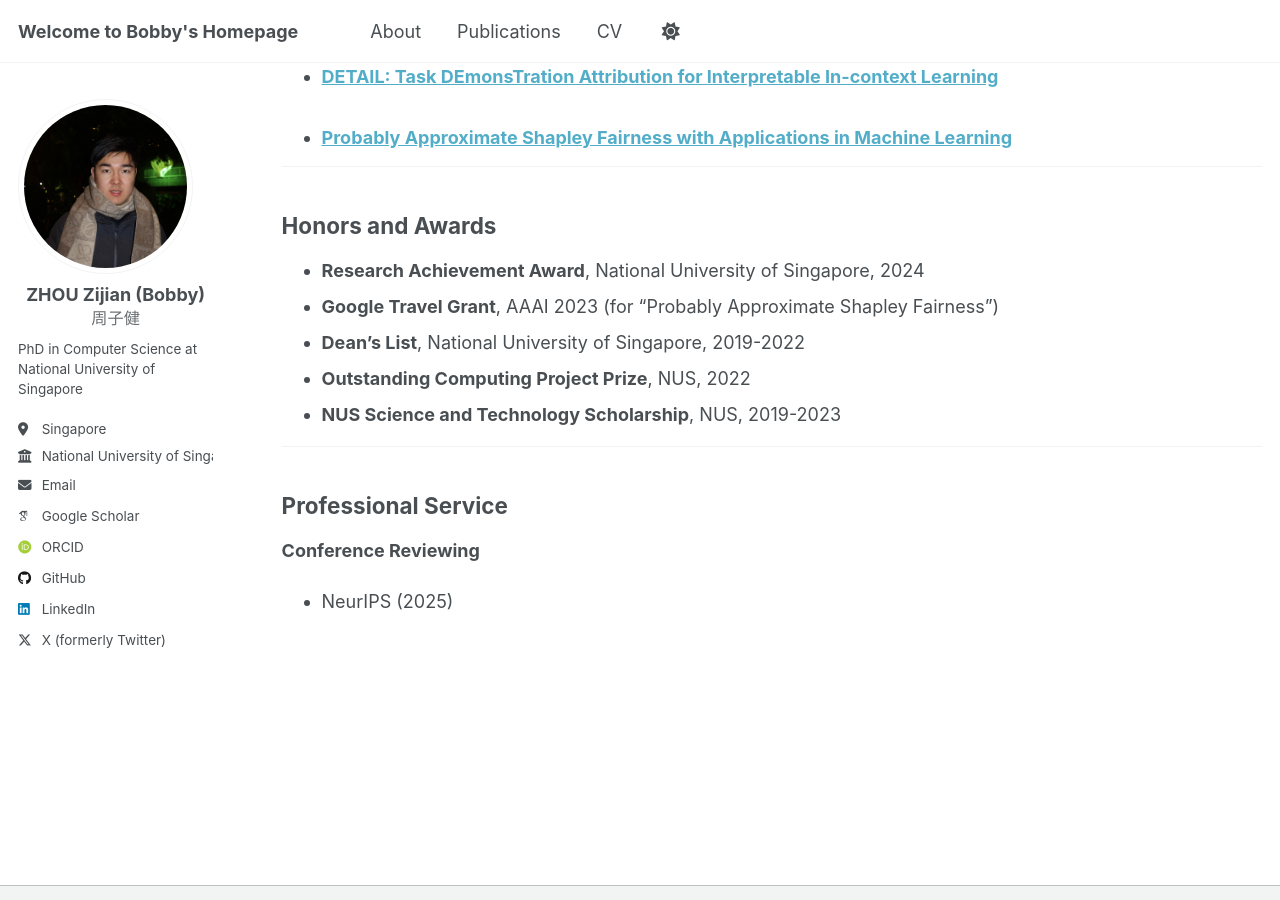
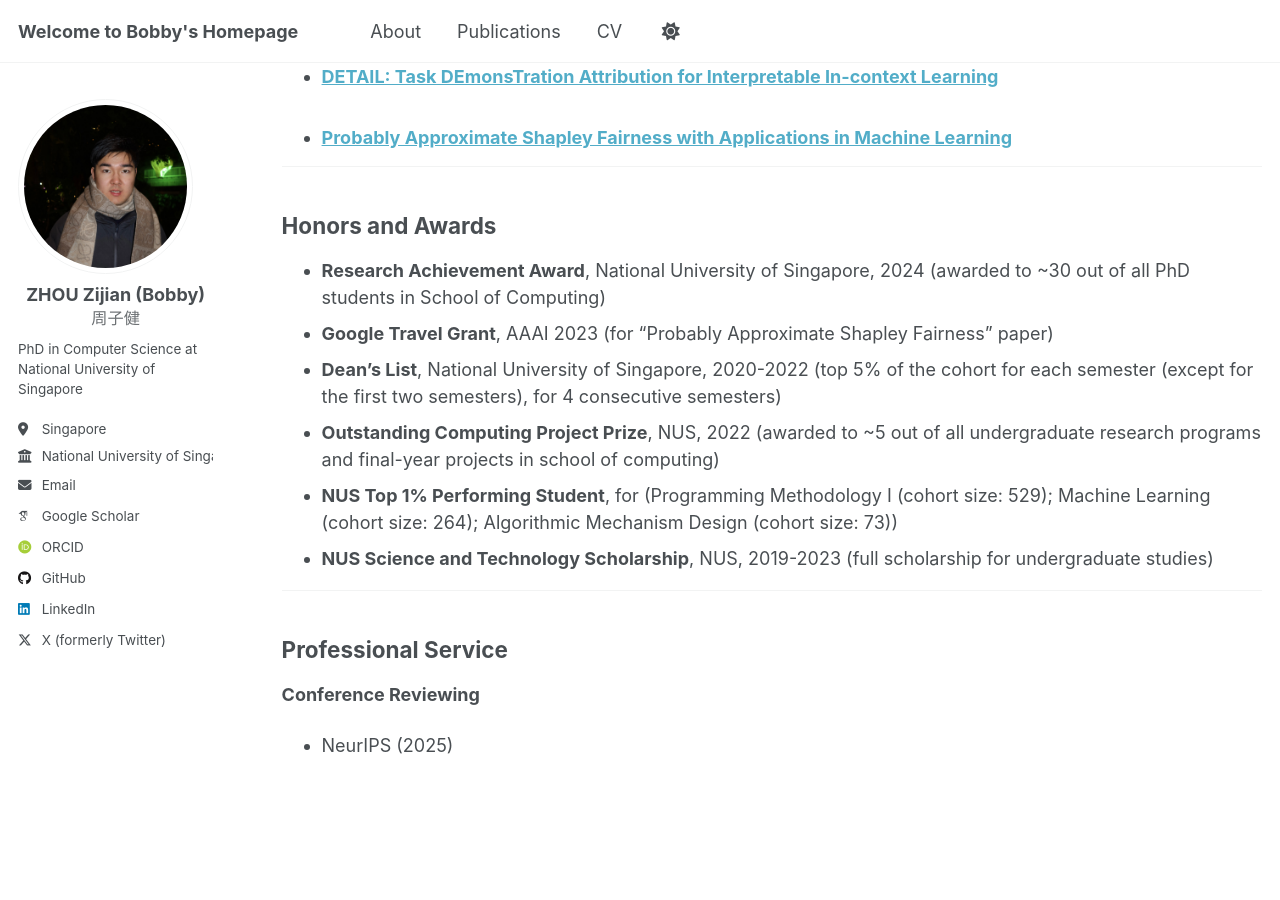
Before and after one commit to BobbyZhouZijian/bobbyzhouzijian.github.io, a Jekyll site: the page built from _pages/cv.md, in a window 1280 px wide and 900 px high, scrolled down 1077 px. Built offline with Jekyll 4.4.1, drawn with Linux system fonts in a browser that asks for light colours; some web fonts are replaced.

Commit message:
improve cv

```diff
--- a/_pages/cv.md
+++ b/_pages/cv.md
@@ -148,6 +148,7 @@ function togglePreview() {
     <tr>
       <td><strong>B.Comp. (1st Class Hons) in Computer Science</strong></td>
       <td>National University of Singapore</td>
+      <td>GPA: 4.92 / 5.00</td>
       <td>2019 – 2023</td>
     </tr>
   </tbody>
@@ -191,11 +192,12 @@ function togglePreview() {
 
 ## Honors and Awards
 
-- **Research Achievement Award**, National University of Singapore, 2024
-- **Google Travel Grant**, AAAI 2023 (for "Probably Approximate Shapley Fairness")
-- **Dean's List**, National University of Singapore, 2019-2022
-- **Outstanding Computing Project Prize**, NUS, 2022
-- **NUS Science and Technology Scholarship**, NUS, 2019-2023
+- **Research Achievement Award**, National University of Singapore, 2024 (awarded to ~30 out of all PhD students in School of Computing)
+- **Google Travel Grant**, AAAI 2023 (for "Probably Approximate Shapley Fairness" paper)
+- **Dean's List**, National University of Singapore, 2020-2022 (top 5% of the cohort for each semester (except for the first two semesters), for 4 consecutive semesters)
+- **Outstanding Computing Project Prize**, NUS, 2022 (awarded to ~5 out of all undergraduate research programs and final-year projects in school of computing)
+- **NUS Top 1% Performing Student**, for (Programming Methodology I (cohort size: 529); Machine Learning (cohort size: 264); Algorithmic Mechanism Design (cohort size: 73))
+- **NUS Science and Technology Scholarship**, NUS, 2019-2023 (full scholarship for undergraduate studies)
 
 ---
 
```
Also changed, not shown: _pages/404.md (+2 -0 lines).
